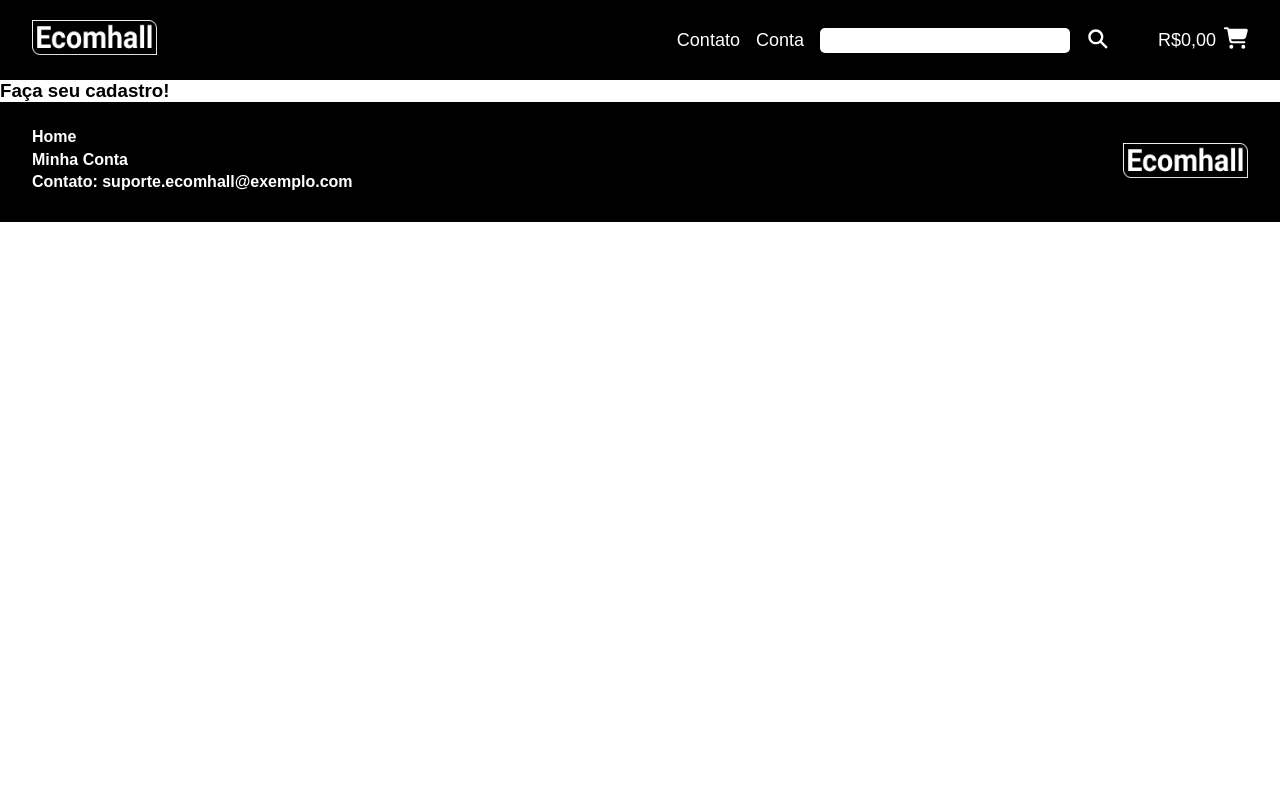
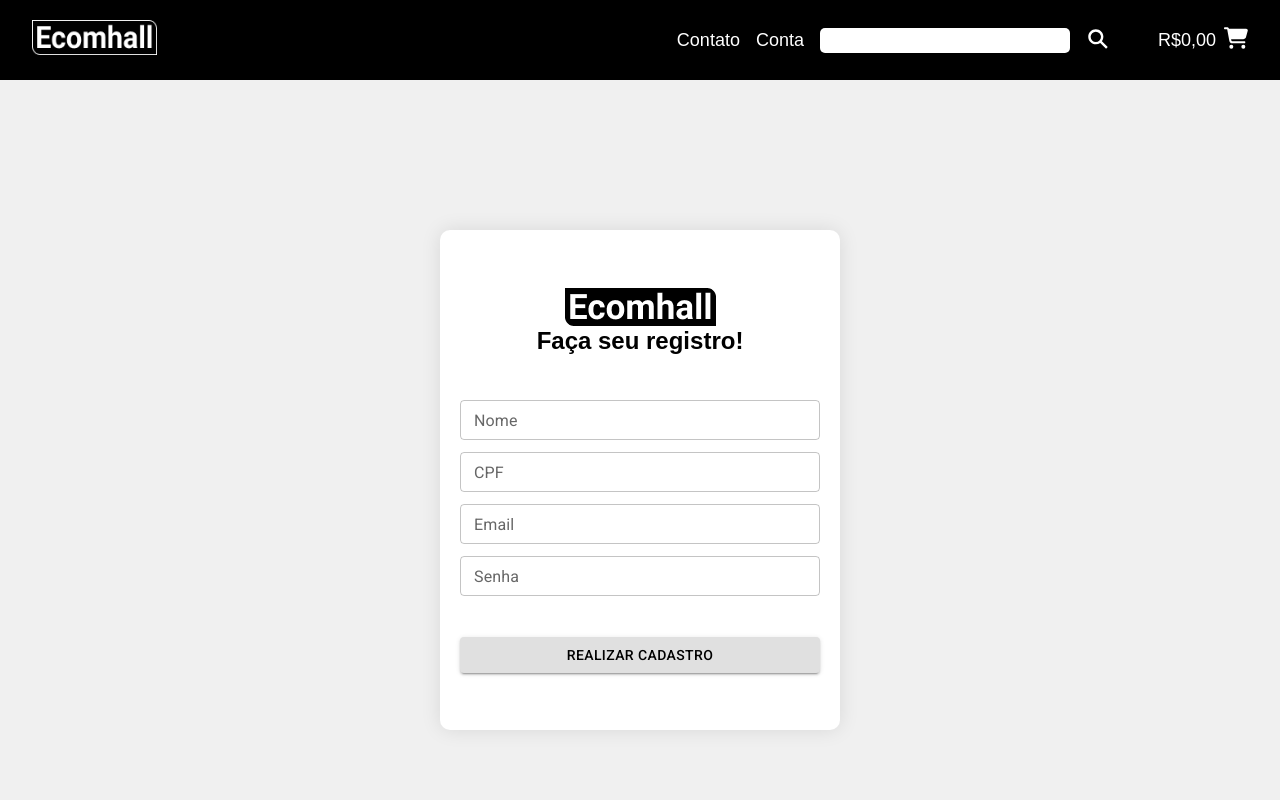
Before and after one commit to gabryel-academico/frontend-ecomhall, a React (Create React App) app: page /registro/cliente in a window 1280 px wide. Shown: the top 800 px of the page. Built offline with nearby package versions, Linux system fonts and the light colour scheme.

Commit message:
tela de registro cliente

```diff
--- a/src/pages/Login/index.tsx
+++ b/src/pages/Login/index.tsx
@@ -7,25 +7,37 @@ function Login() {
         <div className='container'>
 
         <div className='loginFormulario'>
-
+                <div id='cabecalhoLogin'>
                 <img src={logo2} alt="logo" />
                 <h2>Faça seu Login</h2>
+                </div>
 
-                    <TextField id="outlined-basic" label="Email" variant="outlined" />
-                    <TextField  id="outlined-basic" label="Senha" variant="outlined" sx={{
-                        marginBottom: '1rem',
-                        marginTop: '1rem',
-                    }}/>
+
+                    <div>
+                        <form action="">
+                            <TextField id="outlined-basic" label="Email" variant="outlined" size='small' margin='dense' sx={{
+                                width: "100%",
+                            }}/>
+                            <TextField  id="outlined-basic" label="Senha" variant="outlined" size='small' margin='dense' sx={{
+                                width: "100%",
+                            }}/>
+                        </form>
+                    </div>
                     <Button variant="contained" color='inherit' href="#contained-buttons" sx={{
-                        marginBottom: '1rem',
+                        width: "100%",
                     }}>
                     Realizar Login
                     </Button>
 
-                    <h4>Ainda não possui uma conta?</h4>
+                    <h4>Ainda não possui uma conta? Crie agora.</h4>
+
                     <div className="registro">
-                    <Button variant="contained" color='inherit' href='/registro/cliente'>Cliente</Button>
-                    <Button variant="contained" color='inherit' href='/registro/varejista'>Varejista</Button>
+                    <Button variant="contained" color='inherit' href='/registro/cliente' size='small' sx={{
+                      width: "40%",
+                    }}>Cliente</Button>
+                    <Button variant="contained" color='inherit' href='/registro/varejista' size="small" sx={{
+                        width: "40%",
+                    }}>Varejista</Button>
                     </div>
                 </div>
 
--- a/src/pages/Login/style.css
+++ b/src/pages/Login/style.css
@@ -17,14 +17,14 @@
     width: 400px;
     height: 450px;
     padding: 20px;
-    display: flex;
+
     flex-direction: column;
     align-items: center;
     background-color: #fff;
     border-radius: 10px;
     box-shadow: 0px 0px 20px rgba(0, 0, 0, 0.1);
     text-align: center;
-    justify-content: center;
+    justify-content: space-evenly;
 
 
 }
@@ -34,6 +34,7 @@
     flex-direction: row;
     align-items: center;
     justify-content: space-evenly;
+    width: 100%;
 
 }
 
@@ -46,8 +47,10 @@
 
 
 
-.loginFormulario > * {
-    width: 100%;
-    margin-bottom: 1rem;
+#cabecalhoLogin{
+    display: flex;
+    flex-direction: column;
+    align-items: center;
+    justify-content: center;
 
 }
--- a/src/pages/Registro/Cliente/index.tsx
+++ b/src/pages/Registro/Cliente/index.tsx
@@ -1,10 +1,50 @@
+
+import { TextField, Input, Button } from "@mui/material";
 
 import "./style.css"
+import logo2 from "../../../assets/logo2.png"
+
+function handleClick(){
+    alert("TESTE")
+}
 
 function RegCliente(){
     return(
-        <div className="container-regv">
-            <h3>Faça seu cadastro!</h3>
+        <div className="container-reg">
+           <div className="card-reg">
+           <div id="cabecalhoReg">
+               <img src={logo2} alt="logo" />
+               <h2>Faça seu registro!</h2>
+           </div>
+           <div id="form-reg">
+
+               <form action="">
+                   <TextField id="outlined-basic" label="Nome" variant="outlined" margin="dense" size="small" sx={{
+                    width: "100%",
+                   }}/>
+                   <TextField id="outlined-basic" label="CPF" variant="outlined" margin="dense" size="small" sx={{
+                    width: "100%",
+                   }}/>
+                   <TextField id="outlined-basic" label="Email" variant="outlined" margin="dense" size="small" sx={{
+                    width: "100%",
+                   }}/>
+                   <TextField id="outlined-basic" label="Senha" variant="outlined" margin="dense" size="small" sx={{
+                    width: "100%",
+                   }}/>
+
+               </form>
+
+           </div>
+           <Button variant="contained" color='inherit' href="#contained-buttons" sx={{
+            width: "100%",
+           }} onClick={handleClick}>
+           Realizar Cadastro
+           </Button>
+
+
+
+
+            </div>
 
         </div>
     )
--- a/src/pages/Registro/Cliente/style.css
+++ b/src/pages/Registro/Cliente/style.css
@@ -0,0 +1,41 @@
+
+.container-reg{
+    background-color: #f0f0f0;
+    display: flex;
+    justify-content: center;
+    align-items: center;
+    height: 100vh;
+}
+
+.card-reg{
+    display: flex;
+    flex-direction: column;
+    width: 400px;
+    height: 500px;
+    padding: 20px;
+    flex-direction: column;
+    align-items: center;
+    justify-content: space-evenly;
+    background-color: #fff;
+    border-radius: 10px;
+    box-shadow: 0px 0px 20px rgba(0, 0, 0, 0.1);
+    text-align: center;
+}
+.card-reg img{
+
+    width: max-content;
+    height: max-content;
+}
+
+#form-reg{
+    display: flex;
+    flex-direction: column;
+
+}
+#cabecalhoReg{
+    display: flex;
+    flex-direction: column;
+    align-items: center;
+    justify-content: center;
+
+}
```
